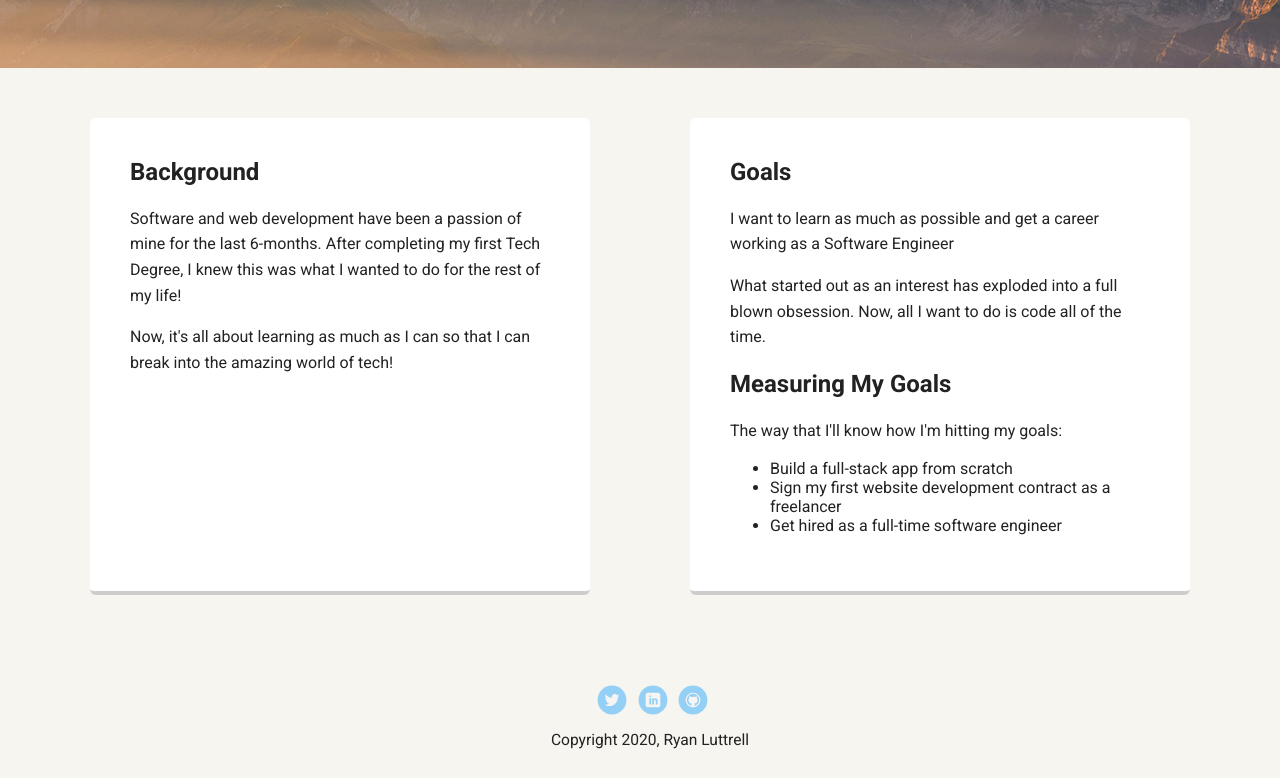
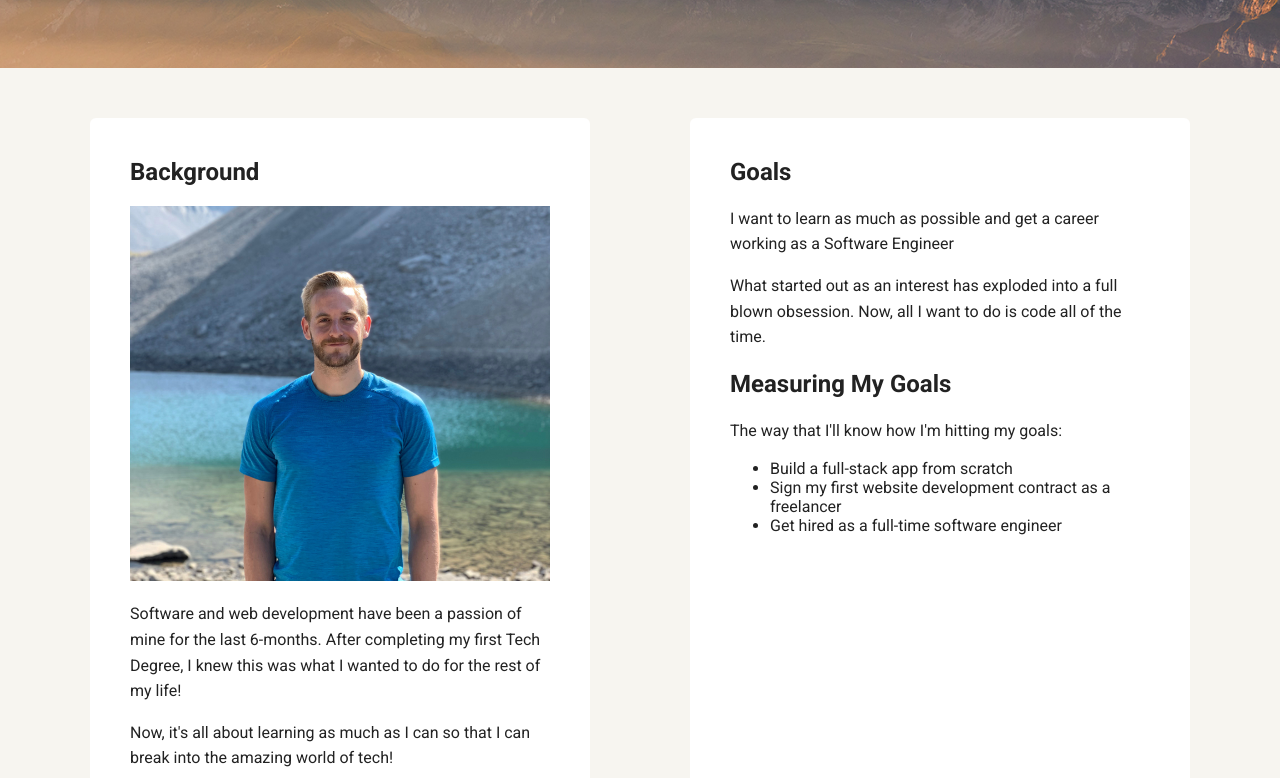
Before and after one commit to RyanLuttrell/th-p1, a plain HTML site: page index.html in a window 1280 px wide. Shown: the part 402-1180 px from the top of the page. Drawn offline with Linux system fonts and the light colour scheme; a web font is replaced by a local one.

Commit message:
update index.html with extra image

```diff
--- a/index.html
+++ b/index.html
@@ -26,6 +26,7 @@
     <main class="flex">
       <article class="card">
         <h2>Background</h2>
+        <img src="./images/ryan.jpg" alt="" style="width: 100%; height: auto;">
         <p>Software and web development have been a passion of mine for the last 6-months. After completing my first Tech Degree, I knew this was what I wanted to do for the rest of my life!</p>
         <p>Now, it's all about learning as much as I can so that I can break into the amazing world of tech!</p>
       </article>
```
Also changed, not shown: images/ryan.jpg (added).
